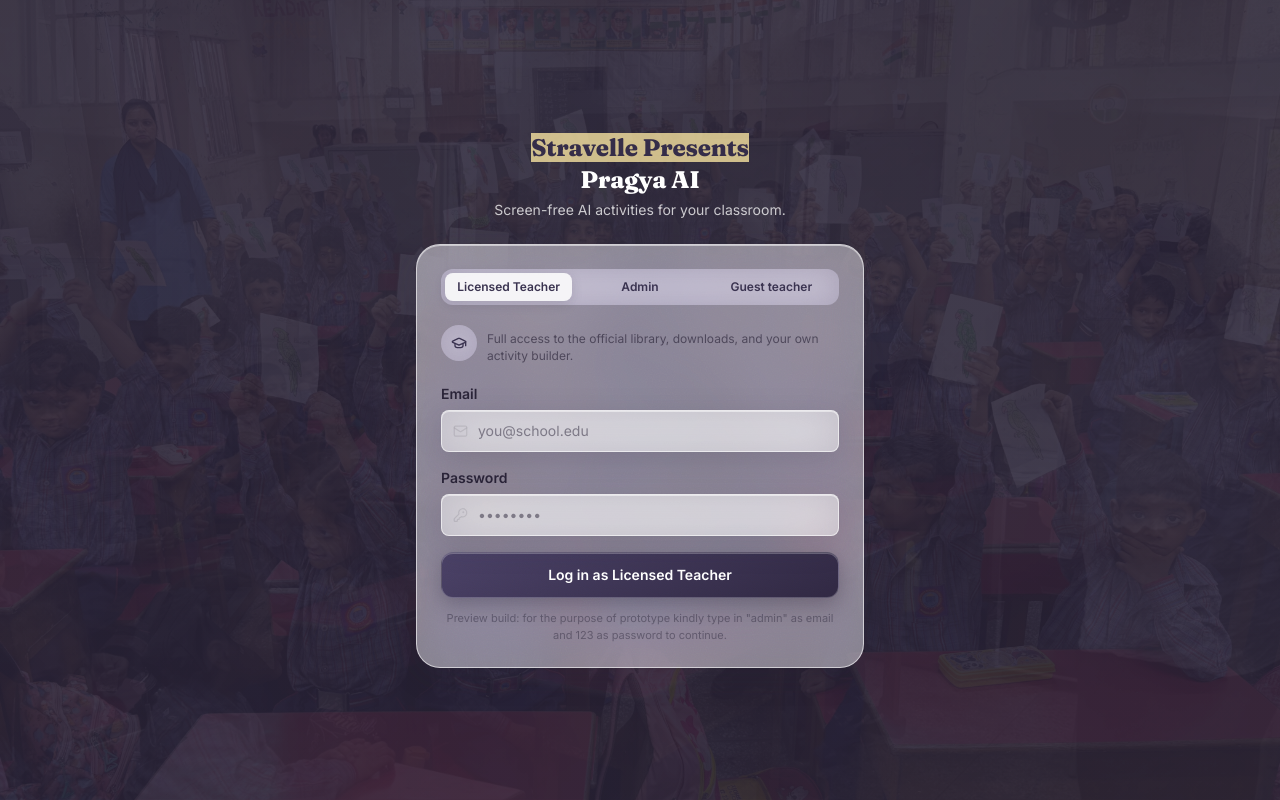
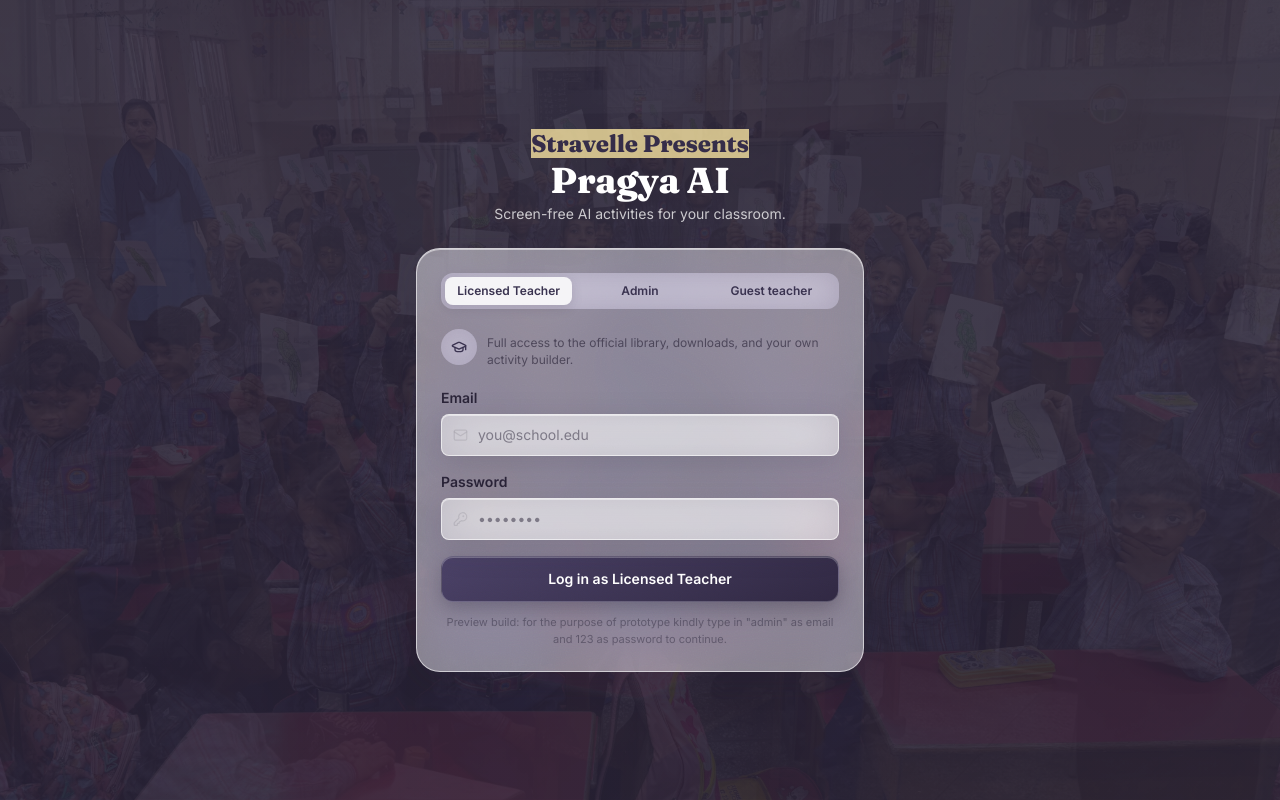
Before and after one commit to 24f2000884/Pragya.AI, a React (Vite) app: page / in a window 1280 px wide. Built offline with nearby package versions, Linux system fonts and the light colour scheme.

Commit message:
carousel images

```diff
--- a/src/App.jsx
+++ b/src/App.jsx
@@ -415,7 +415,7 @@
       <div className="w-full max-w-md pragya-fade-in">
         <div className="text-center mb-6">
           <h1 className="display font-extrabold text-2xl" style={{ color: "#352d49", background: "rgba(247,227,161,0.8)", display:"inline" }}>Stravelle Presents</h1>
-          <h2 className="display font-extrabold text-2xl" style={{ color: "var(--white)" }}>Pragya AI</h2>
+          <h2 className="display font-extrabold text-4xl" style={{ color: "var(--white)" }}>Pragya AI</h2>
           <p className="text-sm mt-1" style={{ color: "rgba(255,255,255,0.75)" }}>Screen-free AI activities for your classroom.</p>
         </div>
 
```
